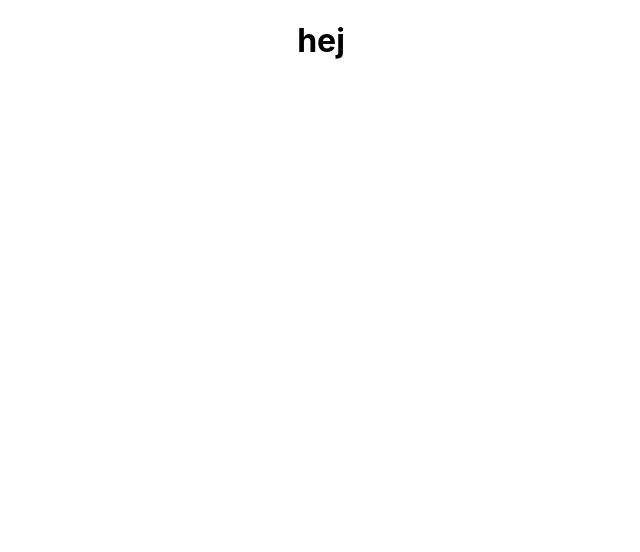
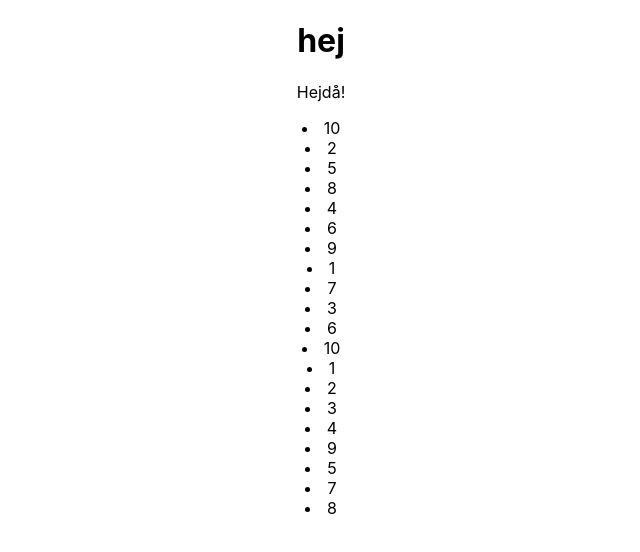
Before and after one commit to Nicklas-Holmqvist/language-learning, a React (Create React App) app: page / in a window 1280 px wide. Shown: the top 552 px of the page, without its empty margins (319-959 px from the left). Built offline with nearby package versions, Linux system fonts and the light colour scheme.

Commit message:
created random lists

```diff
--- a/src/App.tsx
+++ b/src/App.tsx
@@ -1,10 +1,12 @@
 import React from 'react';
 import './App.css';
+import List from './components/List/List';
 
 function App() {
   return (
     <div className="App">
       <h1>hej</h1>
+      <List />
     </div>
   );
 }
--- /dev/null
+++ b/src/components/List/List.tsx
@@ -0,0 +1,26 @@
+import React from 'react'
+
+const List = () => {
+
+    const list = [{i:1,w:'1'}, {i:2,w:'2'}, {i:3,w:'3'}, {i:4,w:'4'}, {i:5,w:'5'}, {i:6,w:'6'}, {i:7,w:'7'}, {i:8,w:'8'}, {i:9,w:'9'}, {i:10,w:'10'}]
+    const listTwo = [{i:1,w:'1'}, {i:2,w:'2'}, {i:3,w:'3'}, {i:4,w:'4'}, {i:5,w:'5'}, {i:6,w:'6'}, {i:7,w:'7'}, {i:8,w:'8'}, {i:9,w:'9'}, {i:10,w:'10'}]
+
+    let randomListOne = list.sort((a, b) => Math.random() - 0.5)
+    let randomListTwo = listTwo.sort((a, b) => Math.random() - 0.5)
+
+    const mapListOne = randomListOne.map((word) =>
+    <li key={word.i}>{word.w}</li> )
+
+    const mapListTwo = randomListTwo.map((word) =>
+    <li key={word.i}>{word.w}</li> )
+
+    return(
+        <div>
+            <p>Hejdå!</p>
+            {mapListOne}
+            {mapListTwo}
+        </div>
+    )
+}
+
+export default List
```
